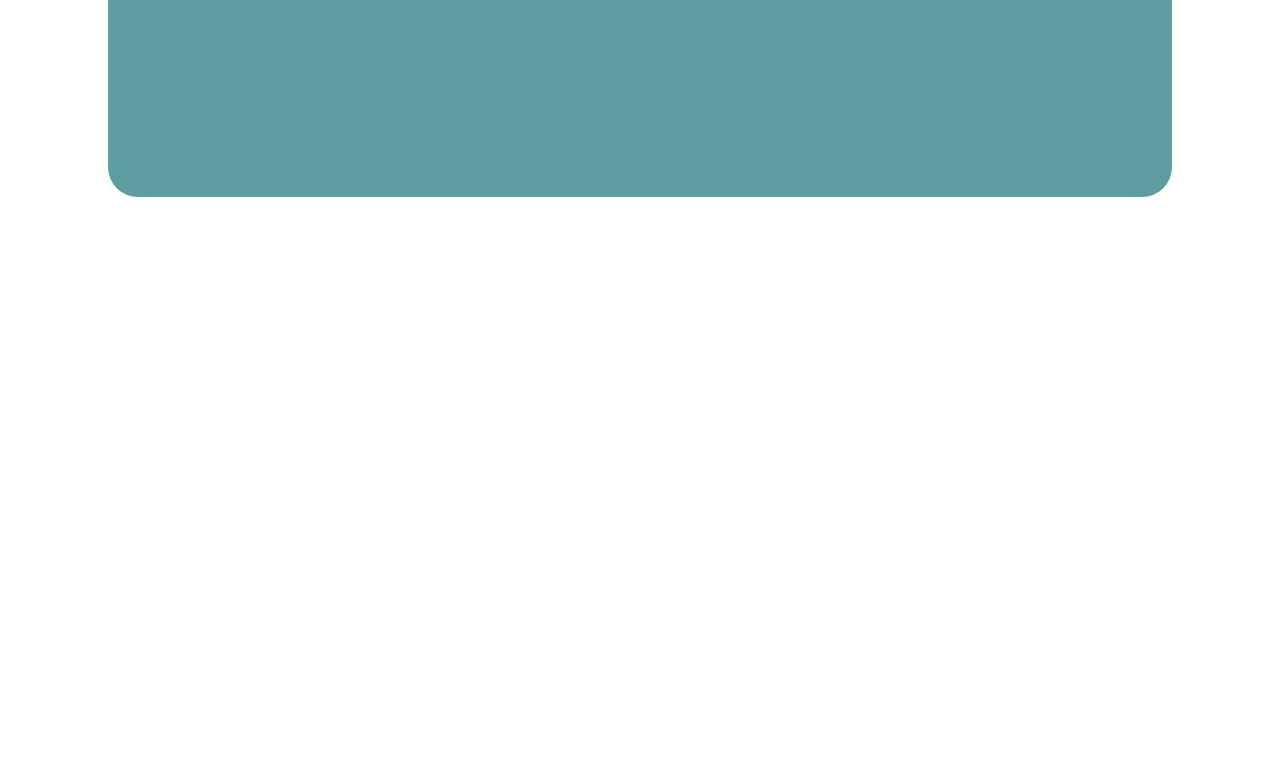
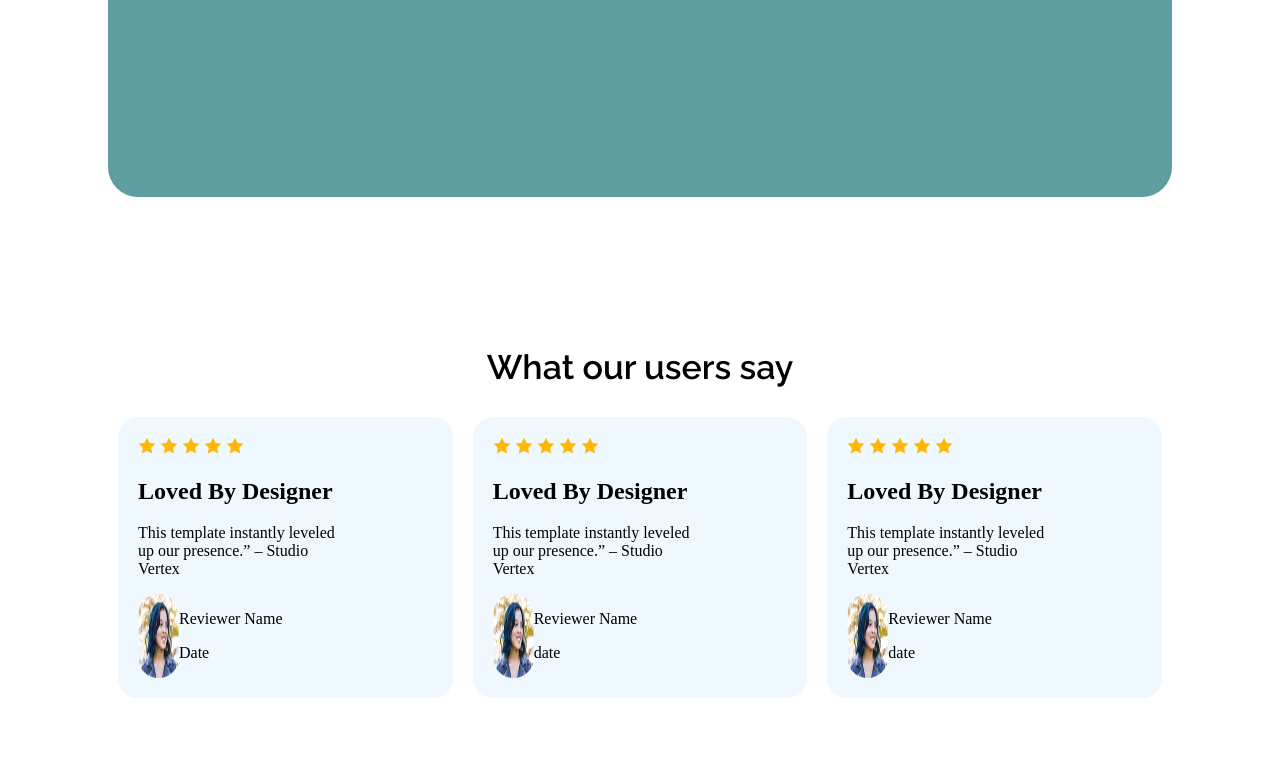
Before and after one commit to Amitav174/my-first-assignment-repo, a plain HTML site: page FirstAssignment/index.html in a window 1280 px wide. Shown: the part 1417-2198 px from the top of the page. Before the commit the page ends 1714 px from the top, so only its background shows below. Drawn offline with nearby package versions, Linux system fonts and the light colour scheme.

Commit message:
this is my review part

```diff
--- a/FirstAssignment/index.html
+++ b/FirstAssignment/index.html
@@ -1,56 +1,152 @@
 <!DOCTYPE html>
 <html lang="en">
   <head>
-    <meta charset="UTF-8">
-    <meta name="viewport" content="width=device-width, initial-scale=1.0">
-    <link rel="preconnect" href="https://fonts.googleapis.com">
-<link rel="preconnect" href="https://fonts.gstatic.com" crossorigin>
-<link href="https://fonts.googleapis.com/css2?family=Inter:ital,opsz,wght@0,14..32,100..900;1,14..32,100..900&family=Open+Sans:ital,wght@0,300..800;1,300..800&display=swap" rel="stylesheet">
-<link rel="preconnect" href="https://fonts.googleapis.com">
-<link rel="preconnect" href="https://fonts.gstatic.com" crossorigin>
-<link href="https://fonts.googleapis.com/css2?family=Raleway:ital,wght@0,100..900;1,100..900&display=swap" rel="stylesheet">
-    <link rel="stylesheet" href="styles/style.css">
+    <meta charset="UTF-8" />
+    <meta name="viewport" content="width=device-width, initial-scale=1.0" />
+    <link rel="preconnect" href="https://fonts.googleapis.com" />
+    <link rel="preconnect" href="https://fonts.gstatic.com" crossorigin />
+    <link
+      href="https://fonts.googleapis.com/css2?family=Inter:ital,opsz,wght@0,14..32,100..900;1,14..32,100..900&family=Open+Sans:ital,wght@0,300..800;1,300..800&display=swap"
+      rel="stylesheet"
+    />
+    <link rel="preconnect" href="https://fonts.googleapis.com" />
+    <link rel="preconnect" href="https://fonts.gstatic.com" crossorigin />
+    <link
+      href="https://fonts.googleapis.com/css2?family=Raleway:ital,wght@0,100..900;1,100..900&display=swap"
+      rel="stylesheet"
+    />
+    <link rel="stylesheet" href="styles/style.css" />
     <title>First Assignment</title>
   </head>
   <body>
     <header>
       <nav class="nav-inter">
         <h1 class="open-sans-inter">logo</h1>
-            <a href="" ><button class="general-button">Sign Up</button></a>
+        <a href=""><button class="general-button">Sign Up</button></a>
       </nav>
       <section>
         <p class="raleway">Cool Dark UI Template for Webflow Agencies!</p>
-            <a href=""><button class="center-button general-button">Stay focused</button></a>
+        <a href=""
+          ><button class="center-button general-button">Stay focused</button></a
+        >
       </section>
     </header>
     <main>
       <div class="action">
-            <h2 class="raleway">See It in Action</h2><br>
-            <p>Explore the live preview and imagine your brand in this bold new look.</p>
-            <a href=""><button class="general-button">Launch Live Preview</button></a>
+        <h2 class="raleway">See It in Action</h2>
+        <br />
+        <p>
+          Explore the live preview and imagine your brand in this bold new look.
+        </p>
+        <a href=""
+          ><button class="general-button">Launch Live Preview</button></a
+        >
       </div>
       <div>
-            <img class="mini-png" src="../FirstAssignment/styles/Assets/wc-mini.png" alt="mini png">
+        <img
+          class="mini-png"
+          src="../FirstAssignment/styles/Assets/wc-mini.png"
+          alt="mini png"
+        />
       </div>
     </main>
     <section class="section-1">
       <h2>Joined Thousands of Productive Users</h2>
-        <div class="Active-users ">
-            <div >
-                <p class=" active-users open-sans-inter color-1 ">50k</p>
+      <div class="Active-users">
+        <div>
+          <p class="active-users open-sans-inter color-1">50k</p>
           <p class="open-sans-inter">Active users</p>
         </div>
         <div>
-                <p class=" active-users open-sans-inter color-1 ">2M+</p>
+          <p class="active-users open-sans-inter color-1">2M+</p>
           <p class="open-sans-inter">Focus Sessions</p>
         </div>
         <div>
-                <p class="active-users open-sans-inter color-1 " >95%</p>
+          <p class="active-users open-sans-inter color-1">95%</p>
           <p class="open-sans-inter">Satisfication Rate</p>
         </div>
       </div>
     </section>
 
+    <section class="section-a">
+      <h1 class="user-say raleway">What our users say</h1>
+      <div class="review-div">
+        <div class="div-1">
+          <img src="../FirstAssignment/styles/Assets/icon-star.png" alt="" />
+          <img src="../FirstAssignment/styles/Assets/icon-star.png" alt="" />
+          <img src="../FirstAssignment/styles/Assets/icon-star.png" alt="" />
+          <img src="../FirstAssignment/styles/Assets/icon-star.png" alt="" />
+          <img src="../FirstAssignment/styles/Assets/icon-star.png" alt="" />
+          <div>
+            <h2>Loved By Designer</h2>
+            <p>
+              This template instantly leveled up our presence.” – Studio Vertex
+            </p>
+            <div class="review-div-1">
+              <img
+                class="reviewer-image"
+                src="../FirstAssignment/styles/Assets/avatar.png"
+                alt=""
+              />
+              <div class="reviewer">
+                <p>Reviewer Name</p>
 
+                <p>Date</p>
+              </div>
+            </div>
+          </div>
+        </div>
+        <div class="div-1">
+          <img src="../FirstAssignment/styles/Assets/icon-star.png" alt="" />
+          <img src="../FirstAssignment/styles/Assets/icon-star.png" alt="" />
+          <img src="../FirstAssignment/styles/Assets/icon-star.png" alt="" />
+          <img src="../FirstAssignment/styles/Assets/icon-star.png" alt="" />
+          <img src="../FirstAssignment/styles/Assets/icon-star.png" alt="" />
+          <div>
+            <h2>Loved By Designer</h2>
+            <p>
+              This template instantly leveled up our presence.” – Studio Vertex
+            </p>
+            <div class="review-div-1">
+              <img
+                class="reviewer-image"
+                src="../FirstAssignment/styles/Assets/avatar.png"
+                alt=""
+              />
+              <div class="reviewer">
+                <p>Reviewer Name</p>
+
+                <p>date</p>
+              </div>
+            </div>
+          </div>
+        </div>
+        <div class="div-1">
+          <img src="../FirstAssignment/styles/Assets/icon-star.png" alt="" />
+          <img src="../FirstAssignment/styles/Assets/icon-star.png" alt="" />
+          <img src="../FirstAssignment/styles/Assets/icon-star.png" alt="" />
+          <img src="../FirstAssignment/styles/Assets/icon-star.png" alt="" />
+          <img src="../FirstAssignment/styles/Assets/icon-star.png" alt="" />
+          <div>
+            <h2>Loved By Designer</h2>
+            <p>
+              This template instantly leveled up our presence.” – Studio Vertex
+            </p>
+            <div class="review-div-1">
+              <img
+                class="reviewer-image"
+                src="../FirstAssignment/styles/Assets/avatar.png"
+                alt=""
+              />
+              <div class="reviewer">
+                <p>Reviewer Name</p>
+
+                <p>date</p>
+              </div>
+            </div>
+          </div>
+        </div>
+      </div>
+    </section>
   </body>
 </html>
--- a/FirstAssignment/styles/style.css
+++ b/FirstAssignment/styles/style.css
@@ -1,9 +1,8 @@
-header{
-    background-image:  url(../styles/Assets/Hero-bg.png);;
+header {
+  background-image: url(../styles/Assets/Hero-bg.png);
   margin: 100px o;
 }
-.nav-inter{
-
+.nav-inter {
   display: flex;
   justify-content: space-between;
   align-items: center;
@@ -11,23 +10,20 @@ header{
 }
 section {
   text-align: center; /* centers inline/inline-block elements */
-  padding: 50px 0;     /* optional spacing */
+  padding: 50px 0; /* optional spacing */
 }
 
 .center-button {
-  margin-top: 20px;    /* space between p and button */
+  margin-top: 20px; /* space between p and button */
 }
-
 
 /*text-font*/
 .open-sans-inter {
   font-family: "Open Sans", sans-serif;
   font-optical-sizing: auto;
-  font-weight:weight;
+  font-weight: weight;
   font-style: normal;
-  font-variation-settings:
-    "wdth" 100;
-
+  font-variation-settings: "wdth" 100;
 }
 
 .raleway {
@@ -40,44 +36,69 @@ section {
 }
 
 /*general text*/
-.general-button{
+.general-button {
   border-radius: 5px;
-    background-color:#4E47FF ;
+  background-color: #4e47ff;
   color: white;
   border: none;
   padding: 5px 12px;
 }
-.color-1{
-    color: #4E47FF;
+.color-1 {
+  color: #4e47ff;
 }
 /*1st section*/
-.mini-png{
+.mini-png {
   border-radius: 35px;
 }
 
-main{
+main {
   display: flex;
-  margin:50px 100px;
+  margin: 50px 100px;
   align-items: center;
-  justify-content:space-between;
-
+  justify-content: space-between;
 }
-.active-users{
+.active-users {
   font-size: 80px;
   font-weight: 800;
-
 }
-.Active-users{
+.Active-users {
   display: flex;
   justify-content: space-between;
   padding: 100px;
-
 }
-.section-1{
+.section-1 {
   background-color: cadetblue;
   padding: 100px;
   margin: 100px;
   border: 0px;
   border-radius: 30px;
-
 }
+.aside-4 {
+  display: flex;
+  align-items: center;
+}
+.section-a {
+  margin: 80px;
+}
+.review-div {
+  display: flex;
+  justify-content: space-between;
+  padding: 10px;
+  margin: 10px;
+}
+.review-div-1 {
+  display: flex;
+}
+.reviewer {
+  gap: 5px;
+}
+.div-1 {
+  background-color: aliceblue;
+  padding: 20px 100px 20px 20px;
+  margin: 10px;
+  text-align: left;
+  border-radius: 20px;
+}
+.reviewer-image {
+  border-radius: 100px;
+}
```
Lines whose indentation alone changed are shown as unchanged.
